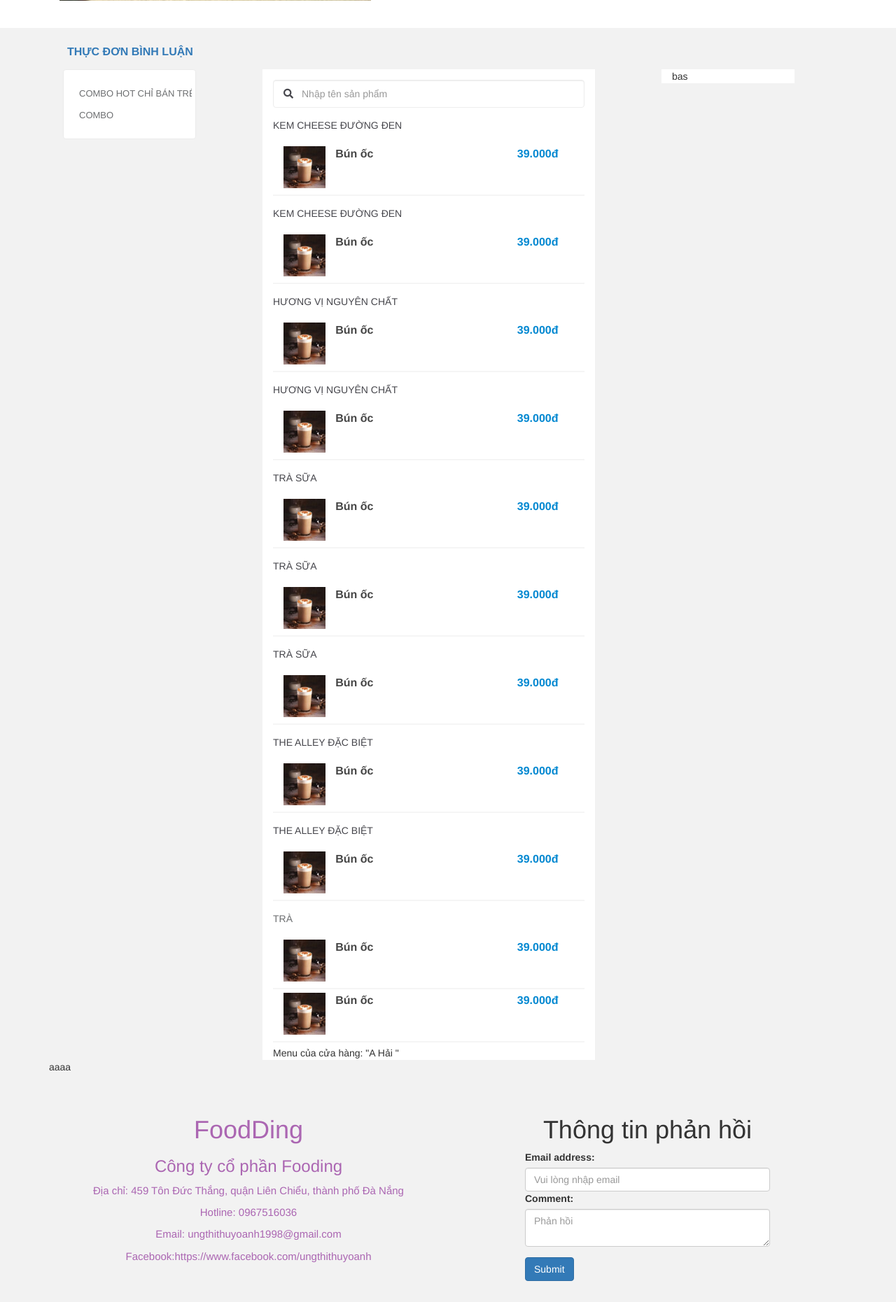
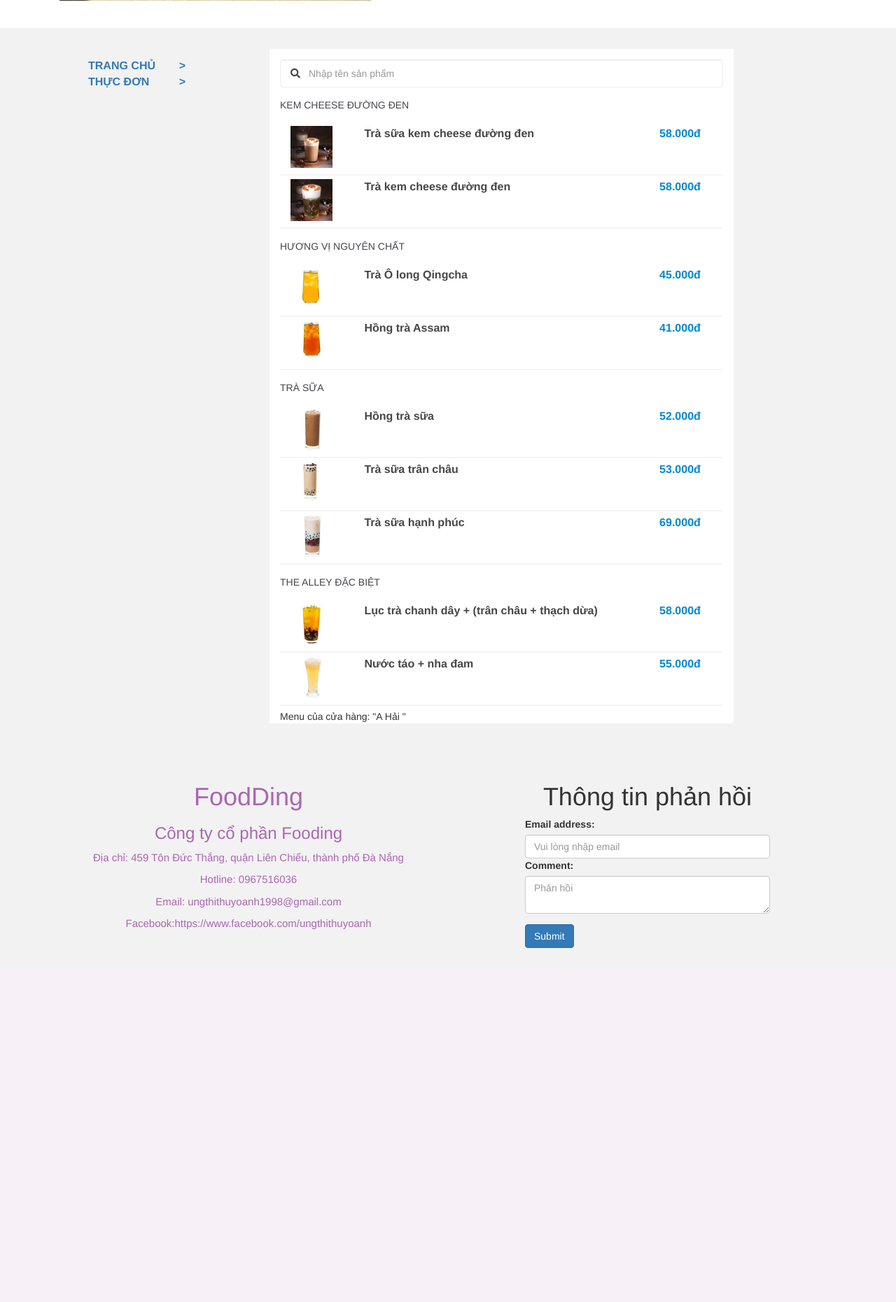
Before and after one commit to ungthithuyoanh/-n-thu-t-to-n, a PHP site: page /DATT_3/controller/c_detail.php?id=2 in a window 1280 px wide. Shown: the part 433-2294 px from the top of the page at 70% size. After the commit the page ends 1818 px from the top, so only its background shows below. Run offline with PHP 8.4, Linux system fonts and the light colour scheme; the visitor is signed in with stand-in values (Sample User, id 1); data comes from the database, SQL or seed files in the repository; data that the repository does not hold is empty; some libraries are stand-ins or nearby versions.

Commit message:
Ket qua Do An

```diff
--- a/controller/c_adminUsers.php
+++ b/controller/c_adminUsers.php
@@ -62,7 +62,7 @@
 			//trnag hiển thị
 			$current_page =  isset($_GET['page']) ? $_GET['page'] : 1;
 
-			$limit = 3;
+			$limit = 5;
 			$total_page = ceil($total_record / $limit); //hàm làm tròn lên.vd 2,3=3
 			//kiểm tra nhập page
 			if ($current_page > $total_page) {
--- a/controller/c_detail.php
+++ b/controller/c_detail.php
@@ -6,46 +6,28 @@
 		require_once("../view/header.php");
 		require_once("../model/m_foodshop.php");
 		require_once("../model/m_product.php");
+		require_once("../model/m_type_products.php");
 		$m_foodshop = new FoodShop();
+		$m_type_product = new TypeProduct();
+		//lấy dữ liệu theo id
+		$data = $m_foodshop->queryDetailsFoodShop($id);
+		$categoryData = $m_type_product->queryTypeId($id);
 
-			//lấy dữ liệu theo id
-		$data = $m_foodshop->queryDetailsFoodShop($id);
+		$productArr = array();
 
-		//lấy sản phẩm
-		$m_products = new Product();
+		if ( $categoryData != 0) {
+			foreach ($categoryData as $value) {
 
-		$data1 = $m_products->queryProduct($id);
-		// $data1=array($data1);
-		// foreach ($data1 as $value) {
-		// echo $value['id'];
-		// }
-		//không có kết quả
+				$key = $value['id'];
+				$val = $m_type_product->queryProductByTypeId($key);
+				$productArr[$key] = $val;
+			}
+		}
 		if($data==0){
 			header("location:c_index.php");
 		}
-		if($data1==0){
-			header("location:c_index.php");
-		}
-		// if($_SERVER['REQUEST_METHOD'] == 'POST'){ //add cart
-		// 	if(!isset($_SESSION['id']) || !isset($_SESSION['name']) || !isset($_SESSION['role'])){ //kiem tra login
-		// 		echo "<script type='text/javascript' charset='utf-8' >$(document).ready(function(){ $('#danger').sho(); });</wscript>";
-		// 	}else{
-		// 		require_once("../model/m_cart.php");
-		// 		$m_cart = new M_Cart();
-		// 		$idUser = $_SESSION["id"];
-		// 		$idProduct = $id;
-		// 		if($m_cart->queryCart($idUser, $idProduct)){
-		// 			echo "<script type='text/javascript' charset='utf-8' >$(document).ready(function(){
-		// 				$('#added').show(); });</script>";
-		// 		}else{
-		// 			$size = $_POST['size'];
-		// 			$amount = $_POST['amount'];
-		// 			$m_cart->insertCart( $idUser, $idProduct, $size, $amount);
-		// 			echo "<script type='text/javascript' charset='utf-8' >$(document).ready(function(){
-		// 				$('#added').show(); });</script>";
-		// 		}
-		// 	}
-		// }
+
+
 		require_once("../view/detail.php");
 		require_once("../view/footer.php");
 	}
--- a/controller/c_foodshop.php
+++ b/controller/c_foodshop.php
@@ -91,9 +91,9 @@
 
 	$sqlTotal= "SELECT count(id) as total FROM foodshop WHERE 1=1";
 	$countTotal = $m_foodshop->queryTotalFoodShop($sqlTotal);
-	$startNew = $countTotal['total']-2;
+	$startNew = $countTotal['total']-1;
 
-	$sql = "SELECT *  FROM foodshop WHERE 1=1 LIMIT ".$startNew.", 2";
+	$sql = "SELECT *  FROM foodshop WHERE 1=1 LIMIT ".$startNew.", 1";
 	$dataNew = $m_foodshop->queryFoodShop($sql);
 
 	require_once('../view/v_foodshop.php');
--- a/css/detail.css
+++ b/css/detail.css
@@ -4,6 +4,7 @@
 }
 #mota{
 	background-color: #f2f2f2;
+	padding-top: 20px;
 }
 #menu{
 	text-transform: uppercase;
@@ -22,6 +23,7 @@
     /*width: 235px;*/
     margin-left: 20px;
     border-radius: 4px;
+    display: none;
 }
 .menu_restaurant_category{
 	position: relative;
@@ -146,3 +148,7 @@
 	background-color: #eee;
 	text-decoration: none;
 }
+
+#_thuc_don{
+	padding-bottom: 25px;
+}
--- a/view/detail.php
+++ b/view/detail.php
@@ -1,4 +1,5 @@
-<div class="container">
+
+<div class="container" id="_trang_chu">
 	<div class="col-md-5 col-md-offset-0 col-xs-10 col-xs-offset-1 col-sm-10 col-sm-offset-1">
 		<img src="../images/<?=$data['img']?>" alt="<?=$data['name']?>" style = "width: 100%; height: auto;">
 	</div>
@@ -53,26 +54,40 @@
 </div>
 <div id="mota">
 	<div class="container">
-		<div id="menu">
-			<a href="#_thuc_don">Thực đơn</a>
-			<a href="#_binh_luan">Bình luận</a>
-		</div>
-		<div id="_thuc_don">
-			<div id="menu1" class="col-md-2">
-				<div class="menu_restaurant_category">
-					<div class="item">
-						<a href="#Tra" class="link">
-							<span id="45173" title="Combo Hot chỉ bán trên Now" class="item-link active">Combo Hot chỉ bán trên Now</span>
+		<div id="menu" class="col-md-3">
+			<div class="col-md-12">
+				<a href="#_trang_chu" class="col-md-10">Trang chủ
+					<span style="float: right;">></span>
 				</a>
 			</div>
+			<div class="col-md-12">
+				<a id="show" href="#_thuc_don" class="col-md-10">Thực đơn
+					<span style="float: right;">></span>
+				</a>
+				<div id="menu1" class="col-md-12">
+					<div class="menu_restaurant_category">
+						<?php if ( $categoryData != 0): ?>
+							<?php foreach ($categoryData as $typeRow): ?>
 								<div class="item">
-						<a href="#Tra">
-							<span id="45173" title="Combo" class="item-link active">Combo</span>
+									<a href="#<?=$typeRow['id']?>Type" class="link">
+										<span id="45173" title="Combo Hot chỉ bán trên Now" class="item-link active"><?=$typeRow['types']?></span>
+
 									</a>
+								</div>
+							<?php endforeach; ?>
+						<?php endif ?>
 					</div>
 				</div>
 			</div>
-			<div id="menu2" class="col-md-5 col-md-offset-1">
+			<!-- <div class="col-md-12">
+				<a href="#_binh_luan" class="col-md-10">Bình luận
+					<span style="float: right;">></span>
+				</a>
+			</div> -->
+		</div>
+		<div class="col-md-9">
+			<div id="_thuc_don" class="col-md-12">
+				<div id="menu2" class="col-md-10">
 					<div id="menu2_2" >
 						<form action="../controller/c_search.php" class="form-inline my-2 my-lg-0" method="GET">
 							<p>
@@ -81,56 +96,78 @@
 							</p>
 						</form>
 						<div id="form">
-						<?php if ( $data1!= 0 ):
-							foreach ( $data1 as $row1) {
+							<?php if ( $categoryData != 0 ):
+								foreach ( $categoryData as $typeRow) {
 									?>
 									<div>
-									<div id="Trà" class="titleProduct">
+										<div id="<?=$typeRow['id']?>Type" class="titleProduct">
 											<div class="content">
-											<p><?=$row1['types']?></p>
+												<p><?=$typeRow['types']?></p>
 											</div>
 										</div>
+										<?php if ($productArr[$typeRow['id']] != 0 ): ?>
+
+											<?php foreach ($productArr[$typeRow['id']] as $product): ?>
+
 												<div id="product" class="row" style="clear: left;">
 													<div class="col-md-2" style="float: left;">
-											<img src="../images/p1_gg2.jpg">
+														<img src="../images/<?=$product['img']?>">
 													</div>
-										<p class="col-md-7 namePr" style="float: left;">Bún ốc</p>
-										<p class="col-md-3 costPr" style="float: right;">39.000đ</p>
+													<p class="col-md-8 namePr" style="float: left;"><?=$product['name']?></p>
+													<p class="col-md-2 costPr" style="float: right;"><?=$product['price']?>.000đ</p>
 												</div>
+											<?php endforeach ?>
+										<?php endif ?>
+
 									</div>
 								<?php }endif ?>
 							</div>
-					<div id="form">
-						<div id="Tra" class="titleProduct">
-							<div class="content">
-								Trà
-							</div>
-						</div>
-						<div id="product" class="row" style="clear: left;">
-							<div class="col-md-2" style="float: left;">
-								<img src="../images/p1_gg2.jpg">
-							</div>
-							<p class="col-md-7 namePr" style="float: left;">Bún ốc</p>
-							<p class="col-md-3 costPr" style="float: right;">39.000đ</p>
-						</div>
-						<div id="product" class="row" style="clear: left;">
-							<div class="col-md-2" style="float: left;">
-								<img src="../images/p1_gg2.jpg">
-							</div>
-							<p class="col-md-7 namePr" style="float: left;">Bún ốc</p>
-							<p class="col-md-3 costPr" style="float: right;">39.000đ</p>
-						</div>
-					</div>
+
 							<div>Menu của cửa hàng: "A Hải "</div>
 						</div>
 					</div>
-			<div id="menu3" class="col-md-2 col-md-offset-1">
-				bas
+				</div>
+			</div>
+			<!-- <h3>Bình luận cửa hàng</h3>
+			<div id="_binh_luan" class="col-md-12">
+				<div id="menu2" class="col-md-10 col-md-offset-2">
+					<div id="menu2_2" >
+						<div id="form">
+							<div>
+								<div class="titleProduct">
+									<div class="content">
+										<a href="Link" class="profile">ten user</a><br>
+										<a href="#" class="profile">ten quán</a>
+									</div>
+								</div>
+								<?php if ($productArr[$typeRow['id']] != 0 ): ?>
+
+									<?php foreach ($productArr[$typeRow['id']] as $product): ?>
+
+										<div id="product" class="row" style="clear: left;">
+											<div class="col-md-2" style="float: left;">
+												<img src="../images/<?=$product['img']?>">
+											</div>
+											<p class="col-md-7 namePr" style="float: left;"><?=$product['name']?></p>
+											<p class="col-md-3 costPr" style="float: right;"><?=$product['price']?>.000đ</p>
+										</div>
+									<?php endforeach ?>
+								<?php endif ?>
 							</div>
 					</div>
 
-	<div id="_binh_luan" style="clear: both;">
-		aaaa
+					<div>Menu của cửa hàng: "A Hải "</div>
+				</div>
+			</div> -->
 		</div>
 	</div>
 </div>
+</div>
+</div>
+<script>
+	$(document).ready(function(){
+		$("#show").click(function(){
+			$("#menu1").slideToggle("slow");
+		});
+	});
+</script>
--- a/view/v_newpass.php
+++ b/view/v_newpass.php
@@ -1,6 +1,9 @@
 <div class="container">
   <?php if(!isset($errNotFound) && !isset($errLink) && !isset($thongbao)){ ?>
-      <form method="POST">
+      <div class="card-header">
+            <h2 align="center" style="color: red; font-weight: bold;">Thay đổi mật khẩu</h2>
+          </div>
+      <form method="POST" class="col-md-6 col-md-offset-3 col-xs-8 col-xs-offset-2">
         <div class="form-group">
           <label for="exampleInputPassword1">Password</label>
           <input type="password" class="form-control" id="exampleInputPassword1" placeholder="Password" name="pass">
```
Also changed, not shown: controller/c_adminShop.php (+16 -1 lines), model/m_type_products.php (added, +61 -0 lines), view/v_adminShopForm.php (+14 -50 lines), view/v_adminShopForm2.php (added, +130 -0 lines), view/v_usersProduct.php (+0 -18 lines). Lines whose indentation alone changed are shown as unchanged.
